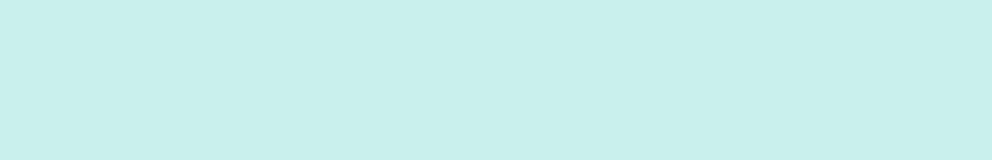
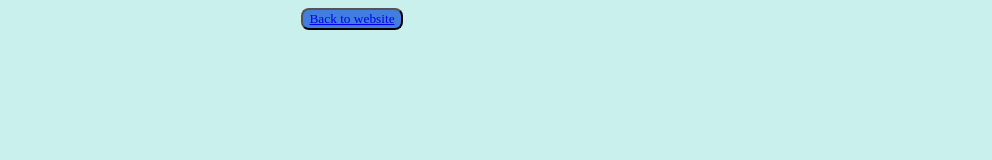
Before and after one commit to rhemababs/babs, a plain HTML site: page aboutme.html in a window 1280 px wide. Shown: the top 160 px of the page, without its empty margins (288-1280 px from the left). Drawn offline with Linux system fonts and the light colour scheme.

Commit message:
Update aboutme.html

```diff
--- a/aboutme.html
+++ b/aboutme.html
@@ -6,7 +6,9 @@
 </head>
 <body>
 
-
+<button>
+	<a href="index.html">Back to website</a>
+	</button>
 
 	<section>
 		<marquee>
```
